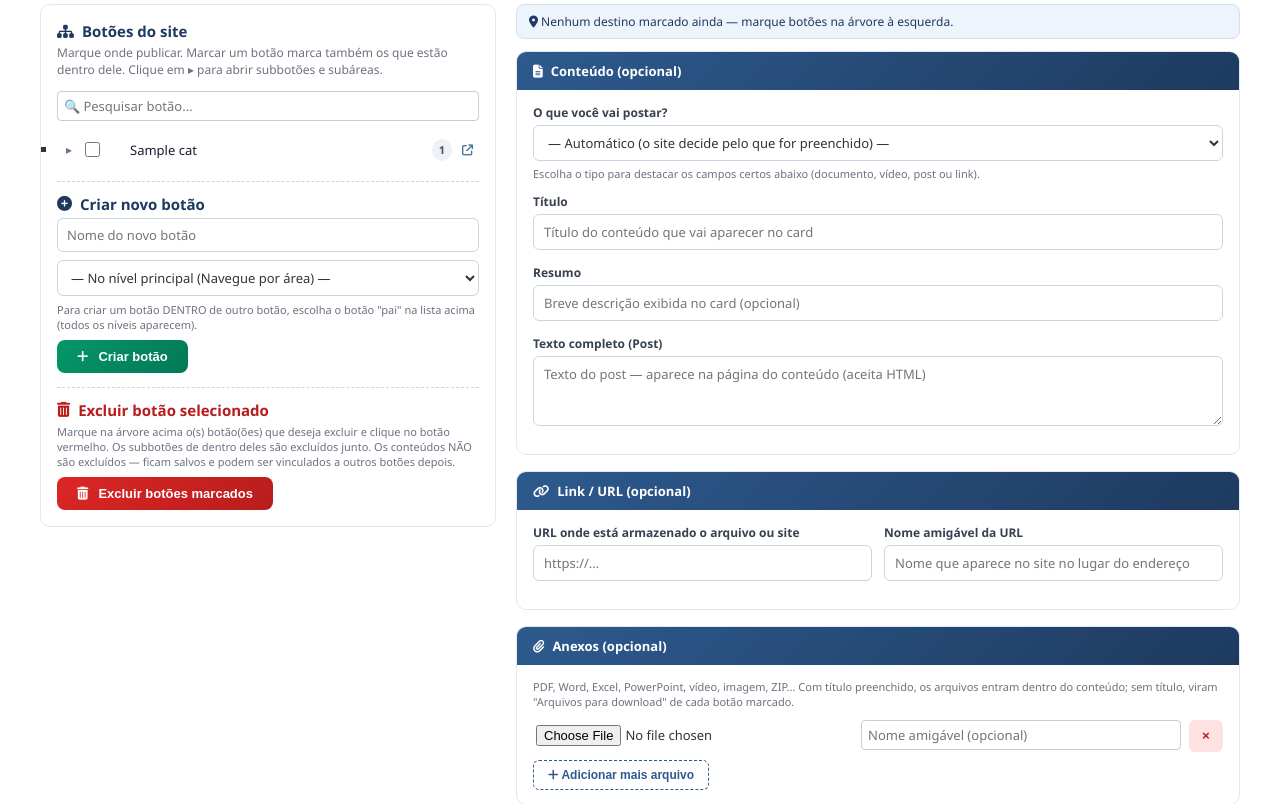
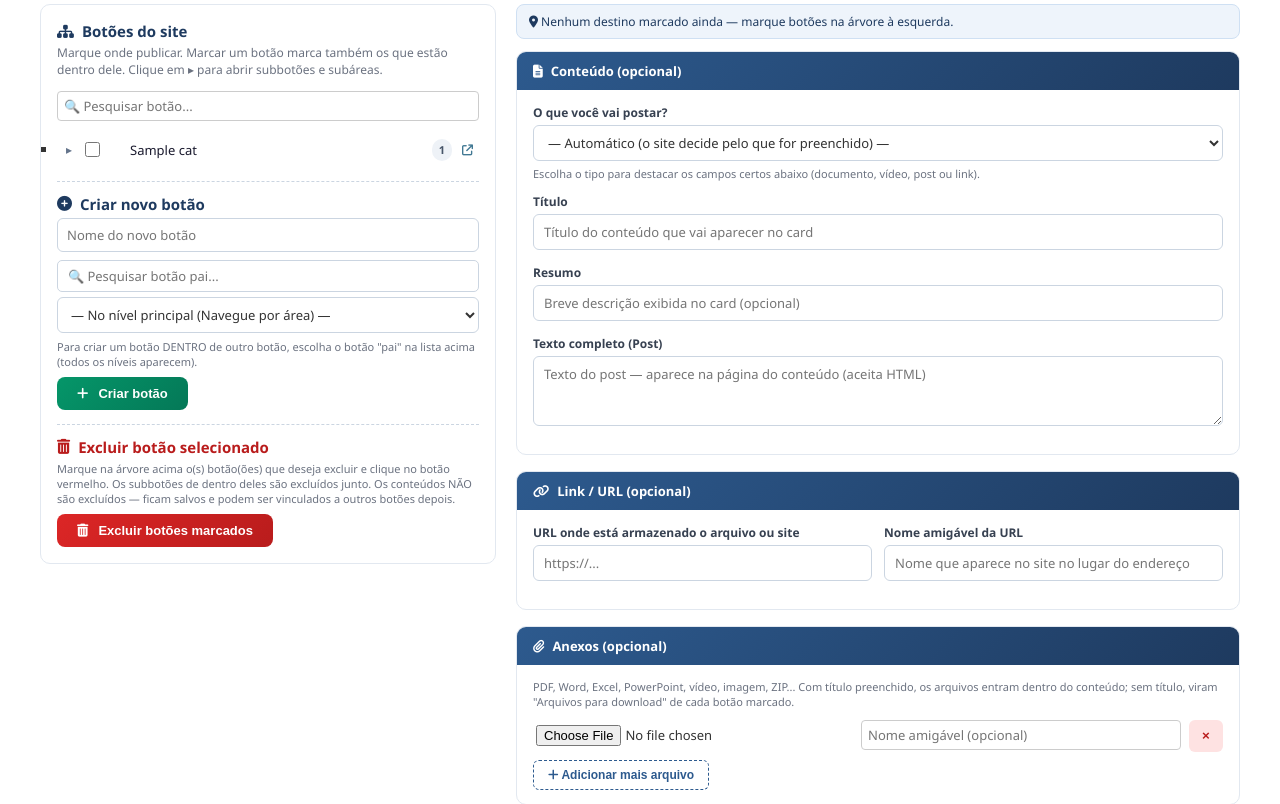
Before and after one commit to rabalistasedu/site-curriculos-sedu, a Django app: template templates/admin/painel_central.html in a window 1280 px wide. Shown: the part 207-1011 px from the top of the page. Run offline with Django 5.2, Linux system fonts and the light colour scheme; the template is opened without the code that fills it: most values are stand-ins (such as "Sample title", 1, 10 or a date in 2020).

Commit message:
Pesquisa nos selects de categoria pai (Django Admin e Painel Central)
- Novo static/js/filtro_select.js: qualquer <select data-pesquisavel>
  ganha uma caixinha de pesquisa acima que filtra as opcoes na hora,
  ignorando acentos/maiusculas; com poucos resultados a lista abre
  expandida para facilitar o clique
- Ativado no "Categoria pai" do Django Admin (attr no widget via
  CategoriaAdminForm + Media do CategoriaAdmin) e no select do
  "Criar novo botao" do Painel Central
- Testado no navegador logado: digitar "ementas" filtrou 120 -> 2
  opcoes no Painel Central; "olimpiadas" (sem acento) filtrou
  120 -> 3 no Django Admin, mantendo a indentacao da arvore

Co-Authored-By: Claude Fable 5 <noreply@anthropic.com>

```diff
--- a/conteudo/admin.py
+++ b/conteudo/admin.py
@@ -62,6 +62,10 @@ class CategoriaAdmin(BuscaSemAcentoMixin, admin.ModelAdmin):
     list_filter = ['ativa', 'categoria_pai']
     list_editable = ['ordem', 'ativa']
     search_fields = ['nome']
+
+    class Media:
+        # caixinha de pesquisa do select "Categoria pai" (data-pesquisavel)
+        js = ['js/filtro_select.js']
     prepopulated_fields = {'slug': ('nome',)}
     actions = ['ativar_selecionadas', 'desativar_selecionadas', 'delete_selected']
     inlines = [AnexoCategoriaInline]
--- a/conteudo/forms.py
+++ b/conteudo/forms.py
@@ -56,6 +56,9 @@ class CategoriaAdminForm(forms.ModelForm):
             # desembrulha o RelatedFieldWidgetWrapper do admin (botões +/lápis)
             alvo = getattr(widget, 'widget', widget)
             alvo.choices = self._arvore_choices()
+            # habilita a caixinha de pesquisa (static/js/filtro_select.js,
+            # carregado pelo Media do CategoriaAdmin)
+            alvo.attrs['data-pesquisavel'] = '🔍 Pesquisar botão pai...'
 
     def _arvore_choices(self):
         filhos = {}
--- /dev/null
+++ b/static/js/filtro_select.js
@@ -0,0 +1,70 @@
+/* Pesquisa em selects longos (pedido 2026-07-11).
+   Qualquer <select data-pesquisavel="placeholder"> ganha uma caixinha de
+   pesquisa logo acima: digitar filtra as opções na hora, ignorando
+   acentos e maiúsculas ("matematica" acha "Matemática").
+   Usado no "Categoria pai" do Django Admin e no "Criar novo botão"
+   do Painel Central. */
+(function () {
+    'use strict';
+
+    function normalizar(t) {
+        return (t || '')
+            .normalize('NFD')
+            .replace(/[̀-ͯ]/g, '')
+            .toLowerCase();
+    }
+
+    function ativar(select) {
+        if (select.dataset.filtroAtivo) return;
+        select.dataset.filtroAtivo = '1';
+
+        var input = document.createElement('input');
+        input.type = 'text';
+        input.placeholder = select.getAttribute('data-pesquisavel') || '🔍 Pesquisar...';
+        input.autocomplete = 'off';
+        input.setAttribute('aria-label', 'Pesquisar opções da lista abaixo');
+        input.style.cssText =
+            'display:block;width:100%;max-width:520px;margin-bottom:5px;' +
+            'padding:6px 10px;border:1px solid #cbd5e1;border-radius:5px;' +
+            'font-size:13px;box-sizing:border-box;';
+        select.parentNode.insertBefore(input, select);
+
+        // Guarda TODAS as opções originais (a primeira é o "— Nenhuma —")
+        var originais = Array.prototype.slice.call(select.options).map(function (o) {
+            return { value: o.value, text: o.text };
+        });
+
+        input.addEventListener('input', function () {
+            var alvo = normalizar(input.value);
+            var valorAtual = select.value;
+            while (select.options.length) select.remove(0);
+            originais.forEach(function (o, i) {
+                if (i === 0 || !alvo || normalizar(o.text).indexOf(alvo) !== -1) {
+                    select.add(new Option(o.text, o.value));
+                }
+            });
+            // mantém o que estava escolhido, se ainda estiver visível
+            select.value = valorAtual;
+            if (select.selectedIndex === -1 && select.options.length) {
+                select.selectedIndex = 0;
+            }
+            // com poucos resultados, abre a lista "expandida" para facilitar
+            select.size = (alvo && select.options.length > 1 && select.options.length <= 12)
+                ? select.options.length : 0;
+        });
+
+        // Ao escolher com a lista expandida, volta ao formato fechado
+        select.addEventListener('change', function () { select.size = 0; });
+    }
+
+    function init() {
+        Array.prototype.forEach.call(
+            document.querySelectorAll('select[data-pesquisavel]'), ativar);
+    }
+
+    if (document.readyState === 'loading') {
+        document.addEventListener('DOMContentLoaded', init);
+    } else {
+        init();
+    }
+})();
--- a/templates/admin/painel_central.html
+++ b/templates/admin/painel_central.html
@@ -90,7 +90,8 @@
                 {% csrf_token %}
                 <input type="hidden" name="action" value="criar_no">
                 <input type="text" name="novo_nome" placeholder="Nome do novo botão" required>
-                <select name="novo_pai" title="Escolha dentro de qual botão o novo botão vai ficar">
+                <select name="novo_pai" data-pesquisavel="🔍 Pesquisar botão pai..."
+                        title="Escolha dentro de qual botão o novo botão vai ficar">
                     <option value="">— No nível principal (Navegue por área) —</option>
                     {% for item in arvore_flat %}
                     <option value="{{ item.cat.pk }}">{% if item.nivel %}{{ item.recuo }}└ {% endif %}{{ item.cat.nome }}</option>
@@ -524,4 +525,5 @@
     };
 })();
 </script>
+<script src="{% static 'js/filtro_select.js' %}"></script>
 {% endblock %}
```
Also changed, not shown: CLAUDE.md (+1 -1 lines).
